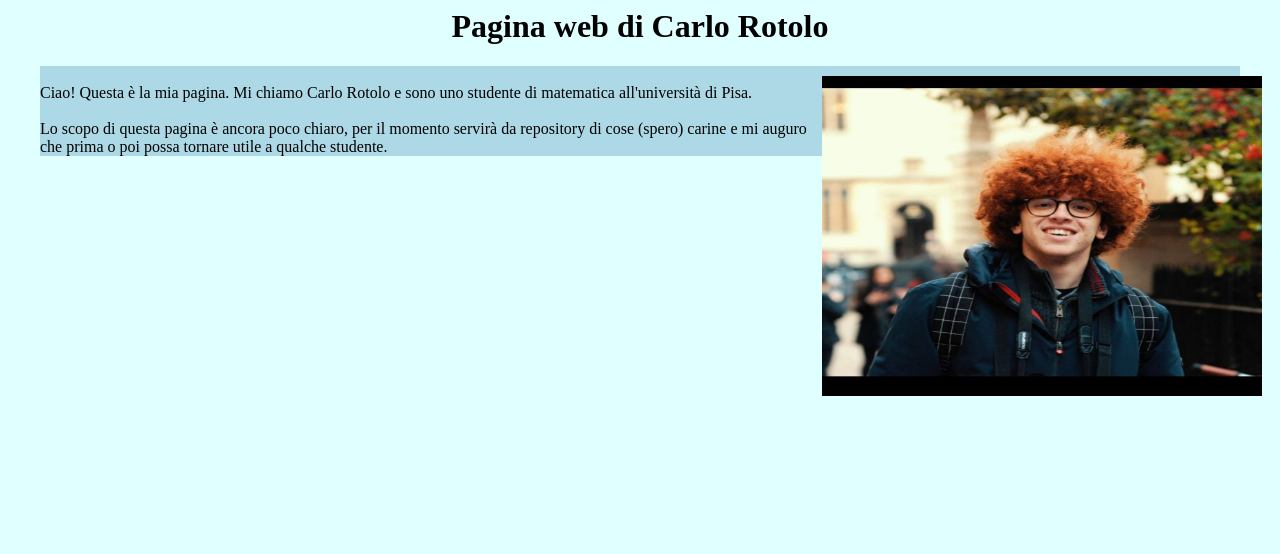
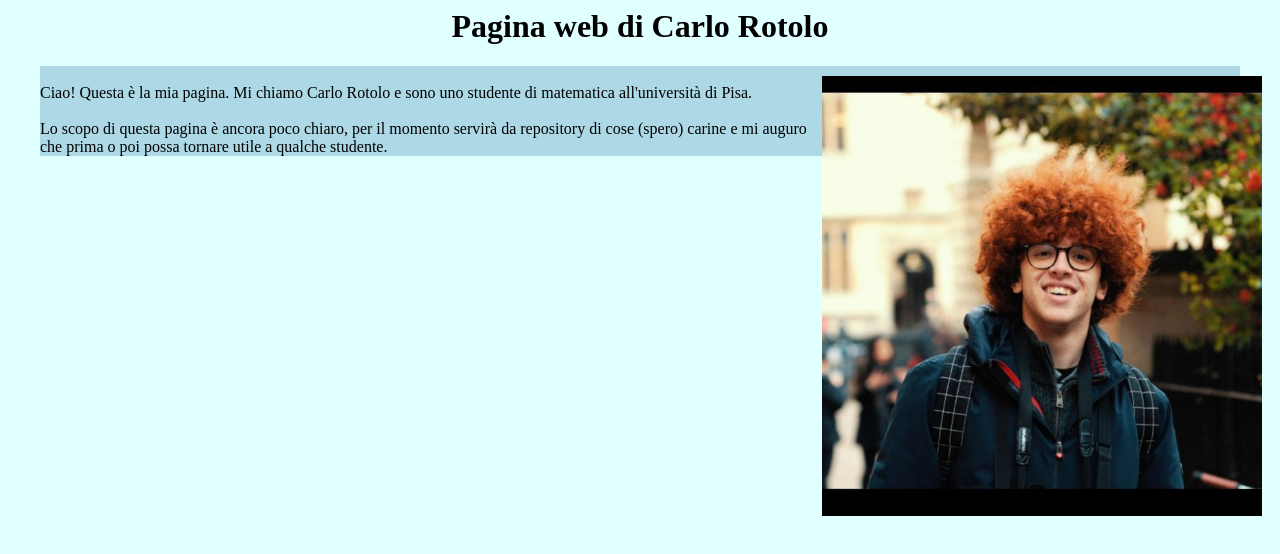
Before and after one commit to crotolo1/crotolo1.github.io, a plain HTML site: page index.html in a window 1280 px wide. Drawn offline with nearby package versions, Linux system fonts and the light colour scheme; some packages are replaced by stand-ins of ours.

Commit message:
aggiustata altezza

```diff
--- a/index.html
+++ b/index.html
@@ -15,7 +15,7 @@
 	<h1><div align="center"> <bf>Pagina web di Carlo Rotolo</bf>
 	</div></h1>
 	<div style=”border: 1px solid #000″>
-	<img src="Unknown.jpeg" width=440px height=320px alt="img"
+	<img src="Unknown.jpeg" width=440px height=440px alt="img"
 	style="float:right;margin: 10px"/>
 	<p id="principale">
 	<basefont face="helvetica" size="4" color="#FFFFFF">
```
